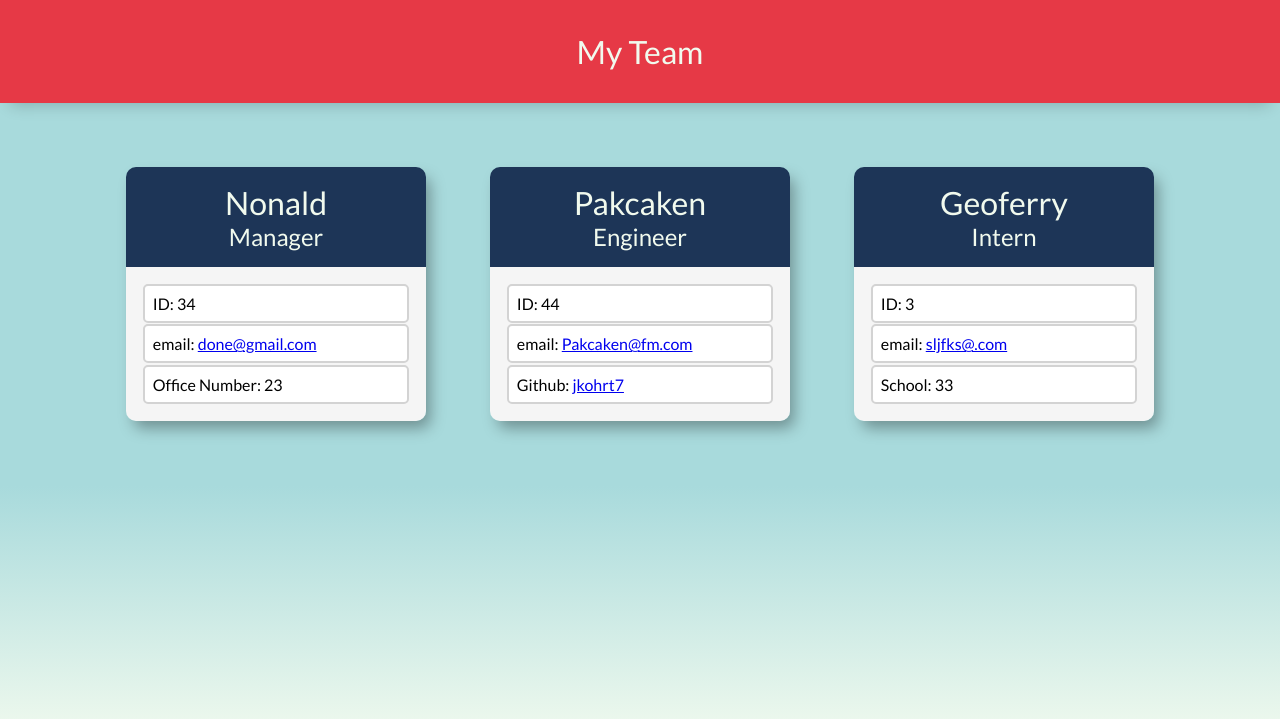
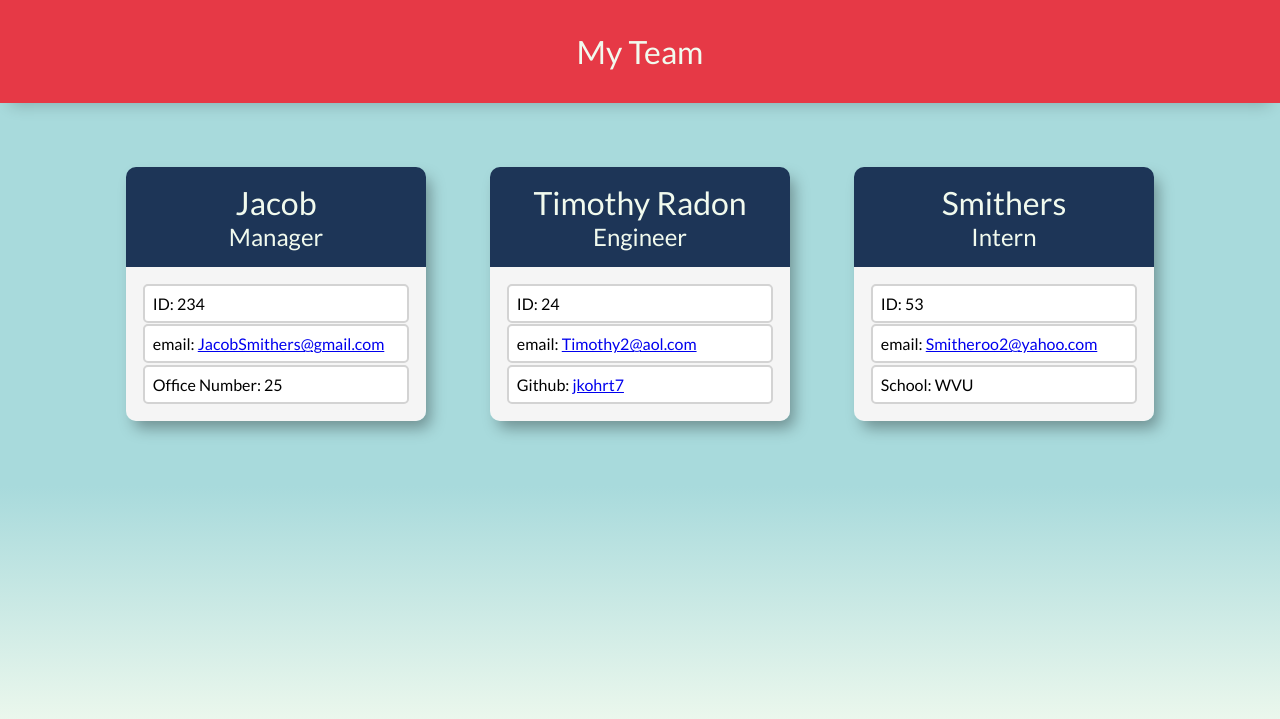
Before and after one commit to jkohrt7/Employee_Directory, a website: page dist/index.html in a window 1280 px wide. Shown: the top 719 px of the page. Drawn offline with Linux system fonts and the light colour scheme.

Commit message:
Updated README.md

```diff
--- a/dist/index.html
+++ b/dist/index.html
@@ -23,7 +23,7 @@
     <div class = "employee-card">
         <div class = "card-top">
             <h1>
-                Nonald
+                Jacob
             </h1>
 
             <h2>
@@ -32,16 +32,16 @@
         </div>
         <div class = "card-bottom">
             <div>
-                ID: 34
+                ID: 234
             </div>
             <div>
                 email:
-                <a href = "mailto: done@gmail.com">
-                    done@gmail.com
+                <a href = "mailto: JacobSmithers@gmail.com">
+                    JacobSmithers@gmail.com
                 </a>
             </div>
             <div>
-                Office Number: 23
+                Office Number: 25
             </div>
         </div>
     </div>
@@ -51,7 +51,7 @@
     <div class = "employee-card">
         <div class = "card-top">
             <h1>
-                Pakcaken
+                Timothy Radon
             </h1>
 
             <h2>
@@ -60,12 +60,12 @@
         </div>
         <div class = "card-bottom">
             <div>
-                ID: 44
+                ID: 24
             </div>
             <div>
                 email:
-                <a href = "mailto: Pakcaken@fm.com">
-                    Pakcaken@fm.com
+                <a href = "mailto: Timothy2@aol.com">
+                    Timothy2@aol.com
                 </a>
             </div>
             <div>
@@ -79,7 +79,7 @@
     <div class = "employee-card">
         <div class = "card-top">
             <h1>
-                Geoferry
+                Smithers
             </h1>
 
             <h2>
@@ -88,16 +88,16 @@
         </div>
         <div class = "card-bottom">
             <div>
-                ID: 3
+                ID: 53
             </div>
             <div>
                 email:
-                <a href = "mailto: sljfks@.com">
-                    sljfks@.com
+                <a href = "mailto: Smitheroo2@yahoo.com">
+                    Smitheroo2@yahoo.com
                 </a>
             </div>
             <div>
-                School: 33
+                School: WVU
             </div>
         </div>
     </div>
--- a/package.json
+++ b/package.json
@@ -7,7 +7,8 @@
     "test": "tests"
   },
   "scripts": {
-    "test": "jest"
+    "test": "jest",
+    "start": "node index.js"
   },
   "author": "",
   "license": "ISC",
```
Also changed, not shown: README.md (added), src/sshot.jpg (added).
